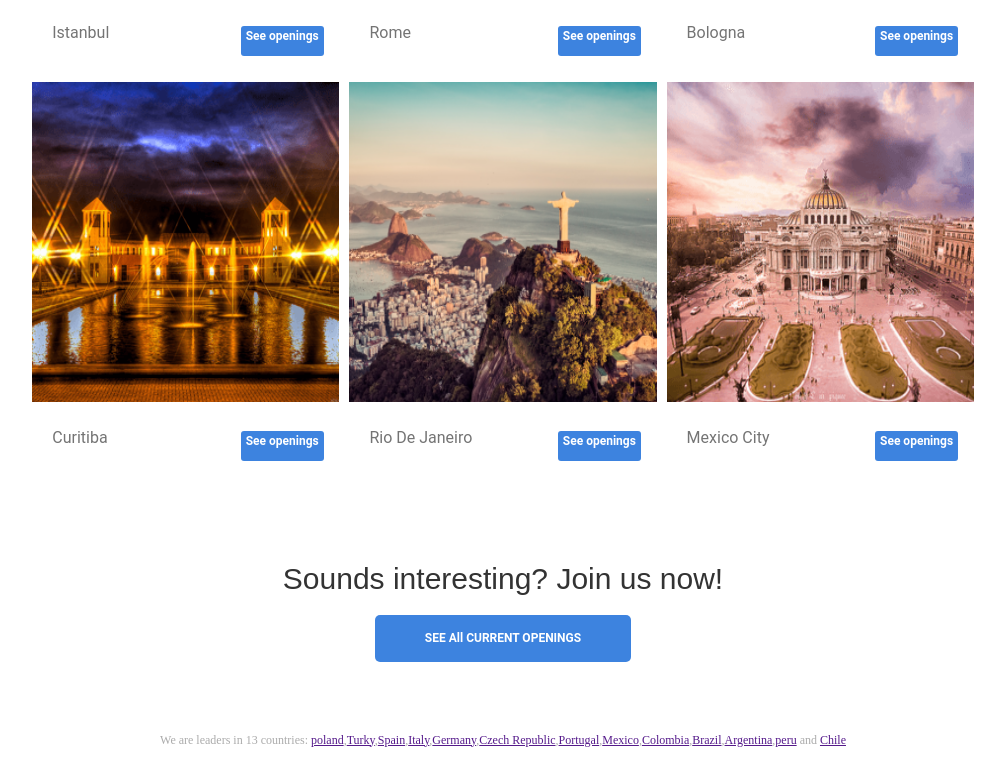
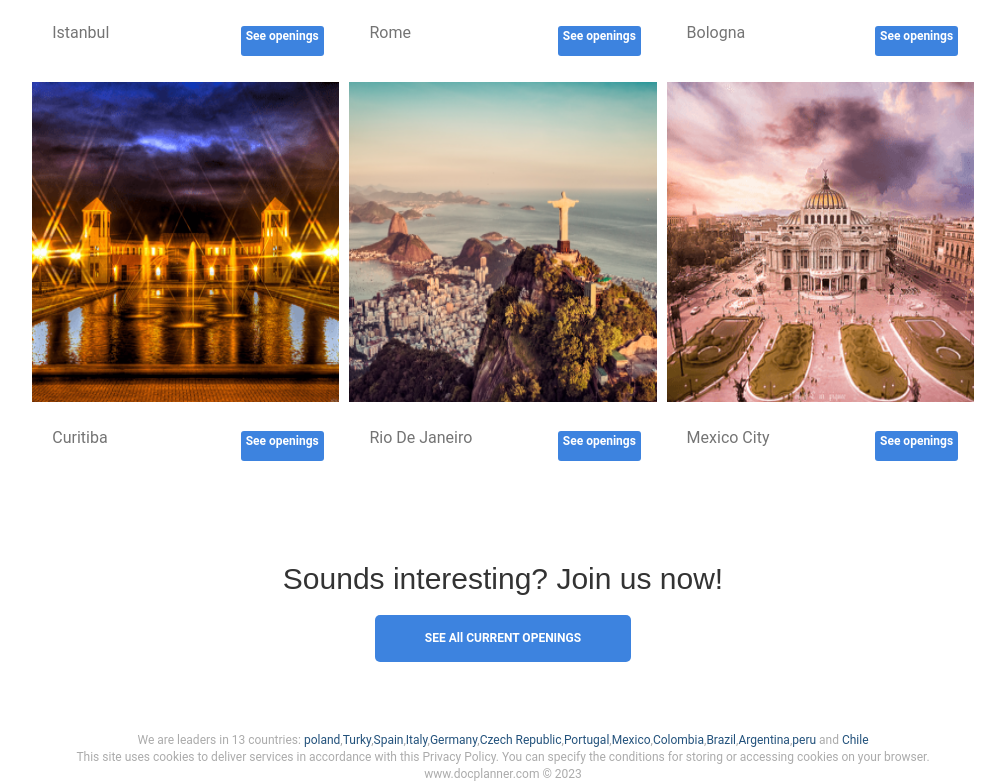
Before and after one commit to Boiderah/docplanner, a plain HTML site: page index.html in a window 1280 px wide. Shown: the part 2999-3782 px from the top of the page, without its empty margins (137-1142 px from the left). Before the commit the page ends 3748 px from the top, so only its background shows below. Drawn offline with Linux system fonts and the light colour scheme.

Commit message:
added last line

```diff
--- a/css/style.css
+++ b/css/style.css
@@ -437,4 +437,22 @@ button{
   text-align: center;
   font-size: 12px;
   line-height: 17px;
+  font-family: Roboto, Arial, sans-serif;
+  font-weight: 400;
 }
+#footertxt1 span a{
+  text-decoration: none;
+  color: #23527c;
+}
+#footertxt1 span a :hover{
+  text-decoration: underline;
+  color: #23527c;
+}
+#footertxt2{
+  text-align: center;
+  color: #ababab;
+  font-size: 12px;
+  line-height: 17px;
+  font-weight: 400;
+  font-family: Roboto, Arial, sans-serif;;
+}
--- a/index.html
+++ b/index.html
@@ -248,6 +248,9 @@
     <p id="footertxt1">
       We are leaders in 13 countries: <span><a href="">poland</a>,<a href="">Turky</a>,<a href="">Spain</a>,<a href="">Italy</a>,<a href="">Germany</a>,<a href="">Czech Republic</a>,<a href="">Portugal</a>,<a href="">Mexico</a>,<a href="">Colombia</a>,<a href="">Brazil</a>,<a href="">Argentina</a>,<a href="">peru</a> and <a href="">Chile</a></span>
     </p>
+    <p id="footertxt2">
+      This site uses cookies to deliver services in accordance with this Privacy Policy. You can specify the conditions for storing or accessing cookies on your browser. <br>www.docplanner.com © 2023
+    </p>
   </footer>
 </body>
 </html>
```
